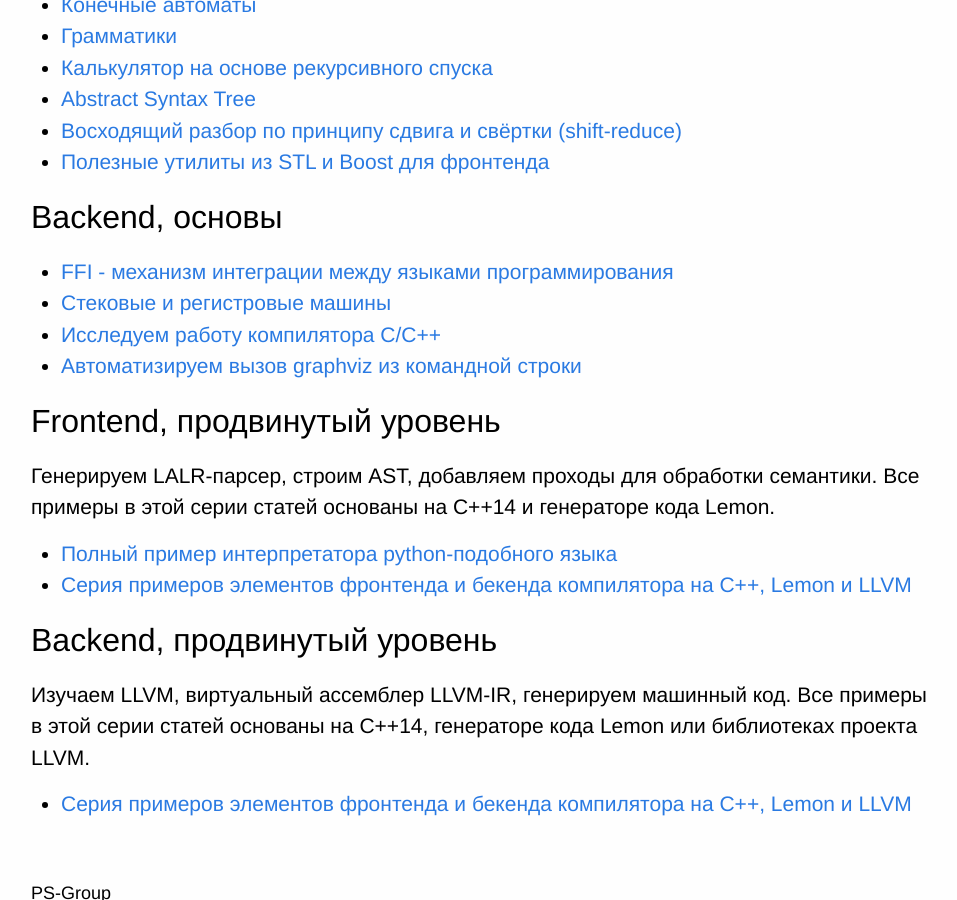
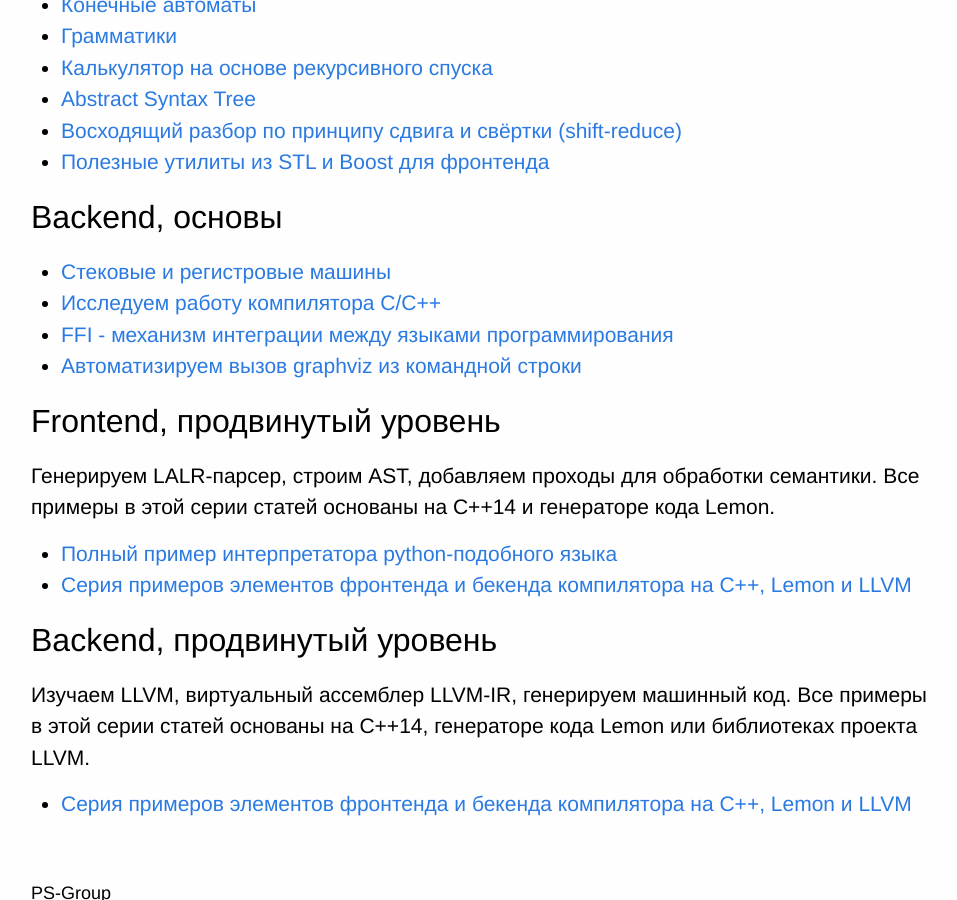
Before and after one commit to ps-group/ps-group.github.io, a Jekyll site: the page built from compilers.md, in a window 1280 px wide and 900 px high, scrolled down 754 px. Shown: the whole window, without its empty margins (159-1116 px from the left). Built offline with Jekyll 4.4.1, drawn with Linux system fonts in a browser that asks for light colours.

Commit message:
Перетасовал порядок примеров

```diff
--- a/compilers.md
+++ b/compilers.md
@@ -31,9 +31,9 @@ permalink: /compilers/
 
 ## Backend, основы
 
-- [FFI - механизм интеграции между языками программирования](/compilers/backend_ffi.html)
 - [Стековые и регистровые машины](/compilers/stack_and_register.html)
 - [Исследуем работу компилятора C/C++](/compilers/c_in_depth.html)
+- [FFI - механизм интеграции между языками программирования](/compilers/backend_ffi.html)
 - [Автоматизируем вызов graphviz из командной строки](/compilers/driver_popen.html)
 
 ## Frontend, продвинутый уровень
```
